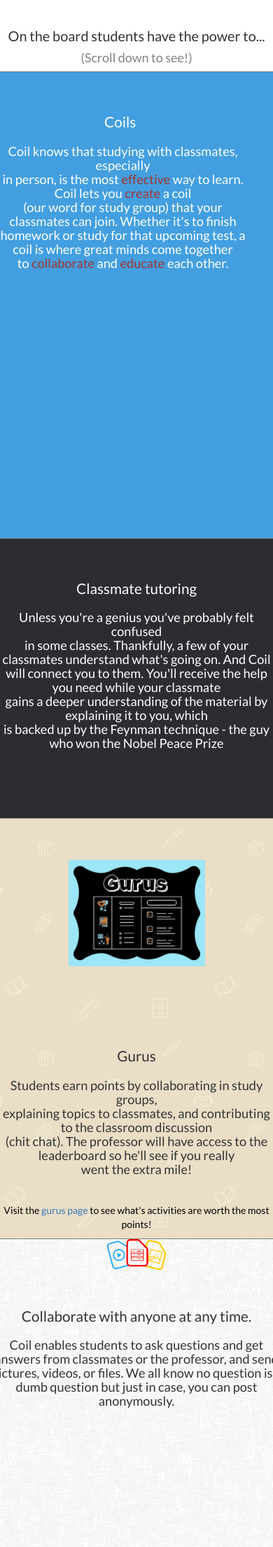
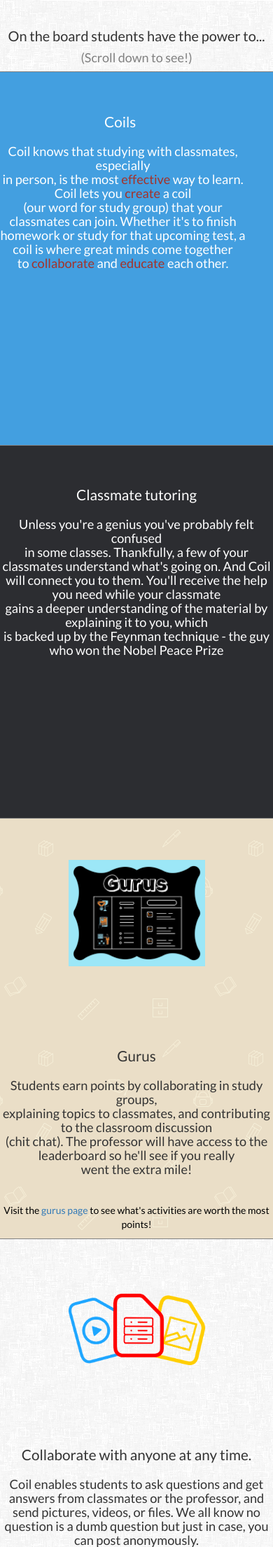
Before and after one commit to NicolasPerl/coil-landing-page-2, a PHP site: page /product.php in a window 390 px wide; the page is wider, and only the part inside the window is pictured. Shown: the part 1699-3910 px from the top of that part at 70% size. Run offline with PHP 8.4, Linux system fonts and the light colour scheme; some libraries are stand-ins or nearby versions.

Commit message:
Minor changes to rows 5-8

```diff
--- a/product.php
+++ b/product.php
@@ -171,17 +171,23 @@
 
           <!--Chit Chat-->
           <div class="row row8 text-center hidden-xs">
-            <div class="col-md-12">
+            <div class="col-sm-6">
               <h1 class="chit-chat-headline">Collaborate with anyone at any time.</h1>
               <h3>Coil enables students to ask questions and get answers from<br> classmates or the professor, and send pictures, videos, or files. We all know no<br> question is a dumb question but just in case, you can post anonymously. </h3>
+            </div>
+            <div class="col-sm-6">
               <img id="chit-chat-image" src="/images/upload.png">
             </div>
           </div>
 
           <div class="row row8 text-center visible-xs hidden-sm hidden-md hidden-lg">
-            <img id="chit-chat-image" src="/images/upload.png">
-            <h1 class="chit-chat-headline">Collaborate with anyone at any time.</h1>
-            <h3>Coil enables students to ask questions and get answers from classmates or the professor, and send pictures, videos, or files. We all know no question is a dumb question but just in case, you can post anonymously. </h3>
+            <div class="col-md-6">
+              <img id="chit-chat-image" src="/images/upload.png">
+            </div>
+            <div class="col-md-6">
+              <h1 class="chit-chat-headline">Collaborate with anyone at any time.</h1>
+              <h3>Coil enables students to ask questions and get answers from classmates or the professor, and send pictures, videos, or files. We all know no question is a dumb question but just in case, you can post anonymously. </h3>
+            </div>
           </div>
 
           <!-- chit chat
--- a/styles/product.css
+++ b/styles/product.css
@@ -62,6 +62,24 @@ body {
 	margin: 1%;
 }
 
+/* Confeti Background */
+#confeti {
+	width: 100%;
+	height: 500pt;
+	margin: 0;
+	background-color: #143E5F;
+	position: absolute;
+	overflow: hidden;
+	z-index: -100;
+}
+/* Confeti background ends here */
+
+#steps {
+	height: 10%;
+	width: 75%;
+	margin: 5%;
+	margin-left: 12%;
+}
 
 .row1 {
 	height: 50pt
@@ -163,15 +181,10 @@ body {
 
 .row4 {
 	min-height: 600pt;
-
+	background: url(/images/fabric-of-squares.png);
 }
 
-#steps {
-	height: 10%;
-	width: 75%;
-	margin: 5%;
-	margin-left: 12%;
-}
+
 
 h2 {
 	font-size: calc(12pt + 1vw);
@@ -212,24 +225,11 @@ h2 {
 }
 
 .row5 {
-	min-height: 500pt;
+	min-height: 400pt;
 	border-top: 1px solid;
 	border-color: gray;
 	background-color: #439FE0;
 }
-
-
-/* Confeti Background */
-#confeti {
-	width: 100%;
-	height: 500pt;
-	margin: 0;
-	background-color: #143E5F;
-	position: absolute;
-	overflow: hidden;
-	z-index: -100;
-}
-/* Confeti background ends here */
 
 
 
@@ -251,7 +251,7 @@ h2 {
 }
 
 .row6 {
-	min-height: 300pt;
+	min-height: 400pt;
 	border-top: 1px solid;
 	border-color: gray;
 	background-color: #2C2D31;
@@ -273,7 +273,7 @@ h2 {
 }
 
 .row7 {
-	min-height: 300pt;
+	min-height: 400pt;
 	border-top: 1px solid;
 	border-color: gray;
 	background: url(/images/school.png);
@@ -300,7 +300,7 @@ h2 {
 }
 
 .row8 {
-	min-height: 550pt;
+	min-height: 400pt;
 	border-top: 1px solid;
 	border-color: gray;
 	background-color: #6fa5b3;
@@ -313,13 +313,14 @@ h2 {
 
 #chit-chat-image {
 	/*margin-top: 2%;*/
-	height: 20%;
-	width: 20%;
+	height: 50%;
+	width: 50%;
 	margin-bottom: 10%;
+	margin-top: 20%;
 }
 
 .chit-chat-headline {
-	margin-top: 3%;
+	margin-top: 20%;
 }
 
 /*footer*/
```
